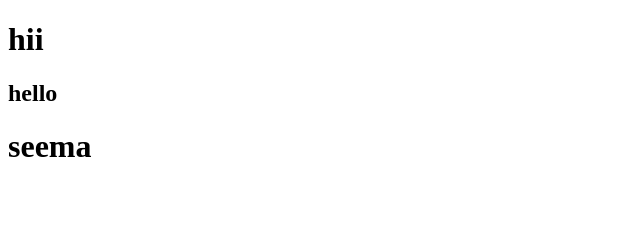
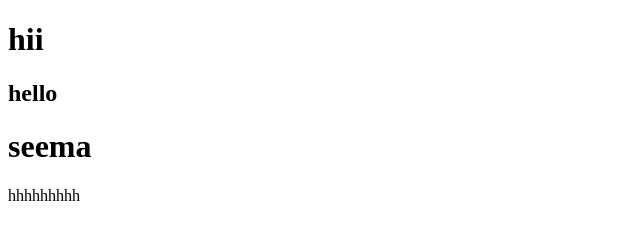
Before and after one commit to seemamantri/RCB, a plain HTML site: page index.html in a window 1280 px wide. Shown: the whole page, without its empty margins (0-640 px from the left). Drawn offline with Linux system fonts and the light colour scheme.

Commit message:
Update index.html

```diff
--- a/index.html
+++ b/index.html
@@ -9,5 +9,6 @@
     <h1>hii</h1>
     <h2>hello</h2>
     <h1>seema</h1>
+    hhhhhhhhh
 </body>
 </html>
```
